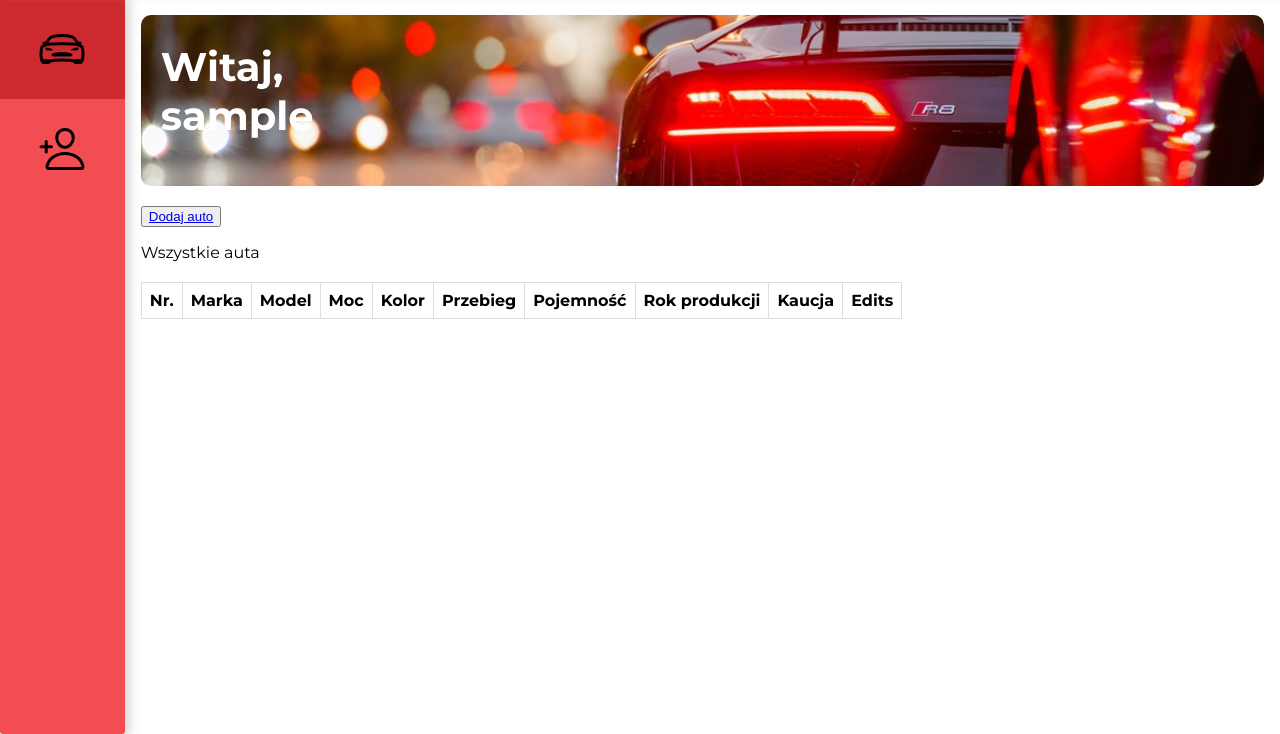
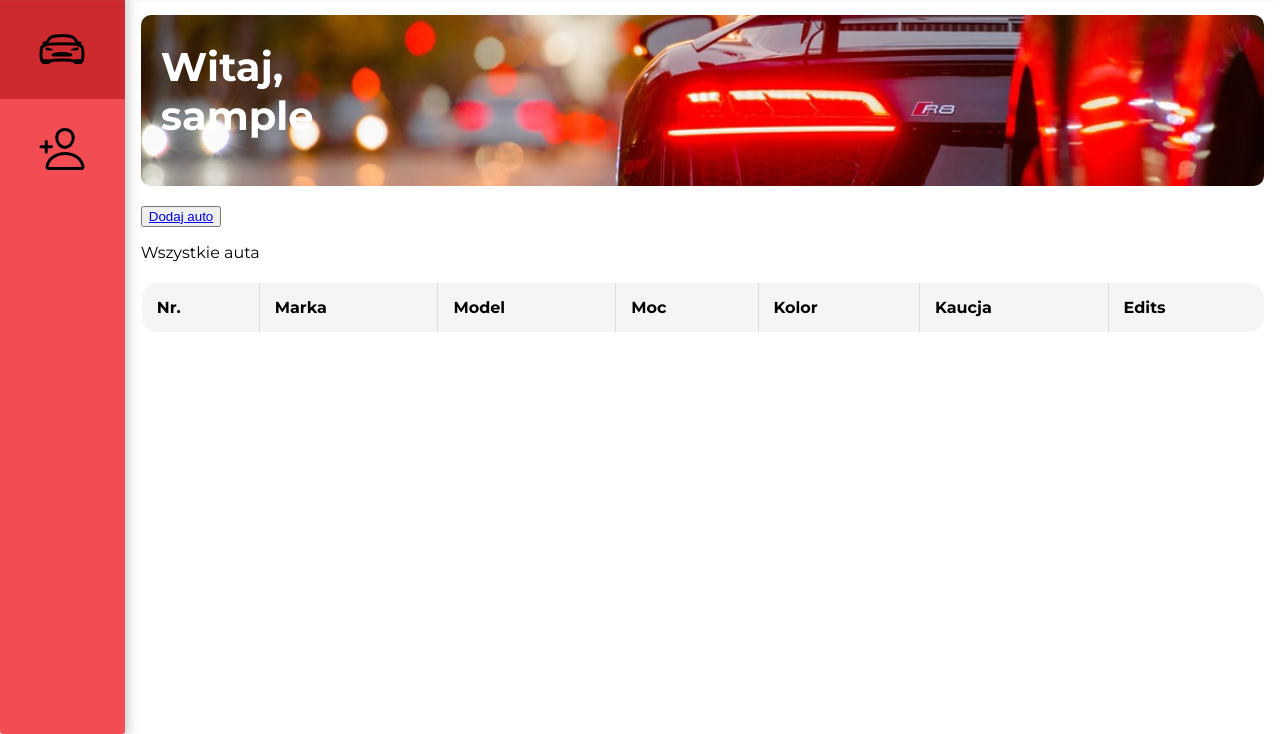
Before and after one commit to thomson2k/car-rental, a PHP site: page /dashboard.php in a window 1280 px wide. Shown: the part 66-800 px from the top of the page. Run offline with PHP 8.4, Linux system fonts and the light colour scheme; the visitor is signed in with stand-in values (Sample User, id 1); data that the repository does not hold is empty.

Commit message:
created dashboard actions

```diff
--- a/actions/add.php
+++ b/actions/add.php
@@ -11,6 +11,7 @@ if(!isLoggedIn()){
 <head>
   <meta charset="utf-8">
   <link href="./css/dashboard.css" rel="stylesheet">
+  <link rel="shortcut icon" href="../images/favicon.svg"/>
 </head>
 <body>
 
--- a/actions/dashactions.php
+++ b/actions/dashactions.php
@@ -11,7 +11,7 @@ if(!isLoggedIn()){
     td, th {
       border: 1px solid #dddddd;
       text-align: left;
-      background-color:#fff;
+      background-color:#f5f5f5;
       padding: 8px;
     }
 
@@ -37,11 +37,11 @@ if(!isLoggedIn()){
 <body>
 
 <section class="dashboard-actions-container">
-
+<link rel="stylesheet" href="./css/actions.css">
 <button><a href="./actions/insert.php">Dodaj auto</a></button>
 <p>Wszystkie auta</p>
 <div class="dashboard-table">
-<table   style="border-collapse:collapse;">
+<table  class="table-hero">
 <thead>
   <tr>
     <th><strong>Nr.</strong></th>
@@ -49,9 +49,6 @@ if(!isLoggedIn()){
     <th> <strong>Model</strong></th>
     <th> <strong>Moc</strong></th>
     <th><strong>Kolor</strong></th>
-    <th><strong>Przebieg</strong></th>
-    <th><strong>Pojemność</strong></th>
-    <th><strong>Rok produkcji</strong></th>
     <th><strong>Kaucja</strong></th>
     <th><strong>Edits</strong></th>
   </tr>
@@ -83,15 +80,6 @@ while($row = mysqli_fetch_assoc($result)) { ?>
         <?php echo $row["Kolor"]; ?>
       </td>
       <td>
-        <?php echo $row["Przebieg"]; ?>
-      </td>
-      <td>
-        <?php echo $row["Pojemnosc"]; ?>
-      </td>
-      <td>
-        <?php echo $row["Rok_produkcji"]; ?>
-      </td>
-      <td>
         <?php echo $row["Kaucja"]; ?>
       </td>
       <td>
--- a/actions/delete.php
+++ b/actions/delete.php
@@ -9,12 +9,13 @@ if(!isLoggedIn()){
 <head>
   <meta charset="utf-8">
   <link href="./css/dashboard.css" rel="stylesheet">
+  <link rel="shortcut icon" href="../images/favicon.svg"/>
 </head>
 <body>
 
 <section class="dashboard-actions-container">
 <?php
-require './db.php';
+require '../db.php';
 $id=$_REQUEST['ID_samochodu'];
 $query = "DELETE FROM samochody WHERE ID_samochodu=$id";
 $result = mysqli_query($db,$query) or die ( mysqli_error());
--- a/dashboard.php
+++ b/dashboard.php
@@ -9,6 +9,7 @@ if(!isLoggedIn()){
 <head>
   <meta charset="utf-8">
   <title>Panel zarządzania- Wypożyczalnia aut</title>
+  <link rel="shortcut icon" href="images/favicon.svg"/>
   <link href="./css/inline-list.css" rel="stylesheet">
   <link href="./css/dashboard.css" rel="stylesheet">
 </head>
@@ -51,6 +52,7 @@ require 'navbar.php';
           require './actions/dashactions.php';
           ?>
         </div>
+        <!-- DODAC WYPOZYCZENIA -->
         <div id="create-user-content">
           <h1>Dodaj pracownika</h1>
           <?php
@@ -65,9 +67,6 @@ require 'navbar.php';
           mysqli_query($db,$ins_user) or die(mysqli_error($db));
           }
           ?>
-          <div class="form">
-
-          <div class="form-hero">
           <form name="form" method="post" action="">
             <input type="hidden" name="new" value="1" />
             <p>Nazwa<input type="text" name="nazwa" placeholder="Wprowadz Nazwe" required /></p>
@@ -76,8 +75,6 @@ require 'navbar.php';
             <p><input name="submit" type="submit" value="Submit" /></p>
 
           </form>
-        </div>
-      </div>
     </div>
   </div>
 </section>
```
Also changed, not shown: actions/edit.php (+3 -8 lines), actions/insert.php (+3 -8 lines).
